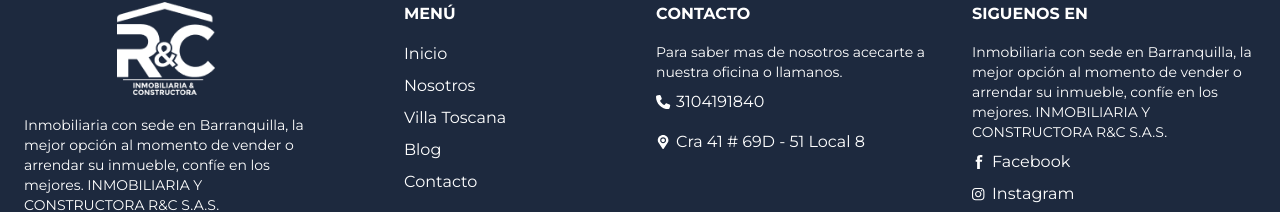
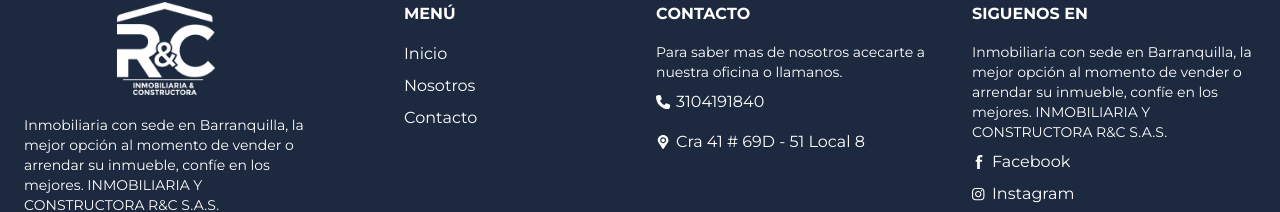
Before and after one commit to Devsdreams/ryc_react, a Next.js app: page /AboutUs in a window 1280 px wide. Shown: the part 2786-2998 px from the top of the page. Built offline with nearby package versions, Linux system fonts and the light colour scheme.

Commit message:
Update Footer.jsx

```diff
--- a/components/Footer/Footer.jsx
+++ b/components/Footer/Footer.jsx
@@ -3,10 +3,8 @@
 import FSocialMediaBlock from "./FSocialMediaBlock";
 import Image from "next/image";
 const Conoce = [
-  { name: "Inicio", href: "/Blog/Section" },
-  { name: "Nosotros", href: "/search?venta=true" },
-  { name: "Villa Toscana", href: "/search?alquiler=true" },
-  { name: "Blog", href: "/Contact" },
+  { name: "Inicio", href: "/" },
+  { name: "Nosotros", href: "/AboutUs" },
   { name: "Contacto", href: "/Contact" },
 ];
 
```
